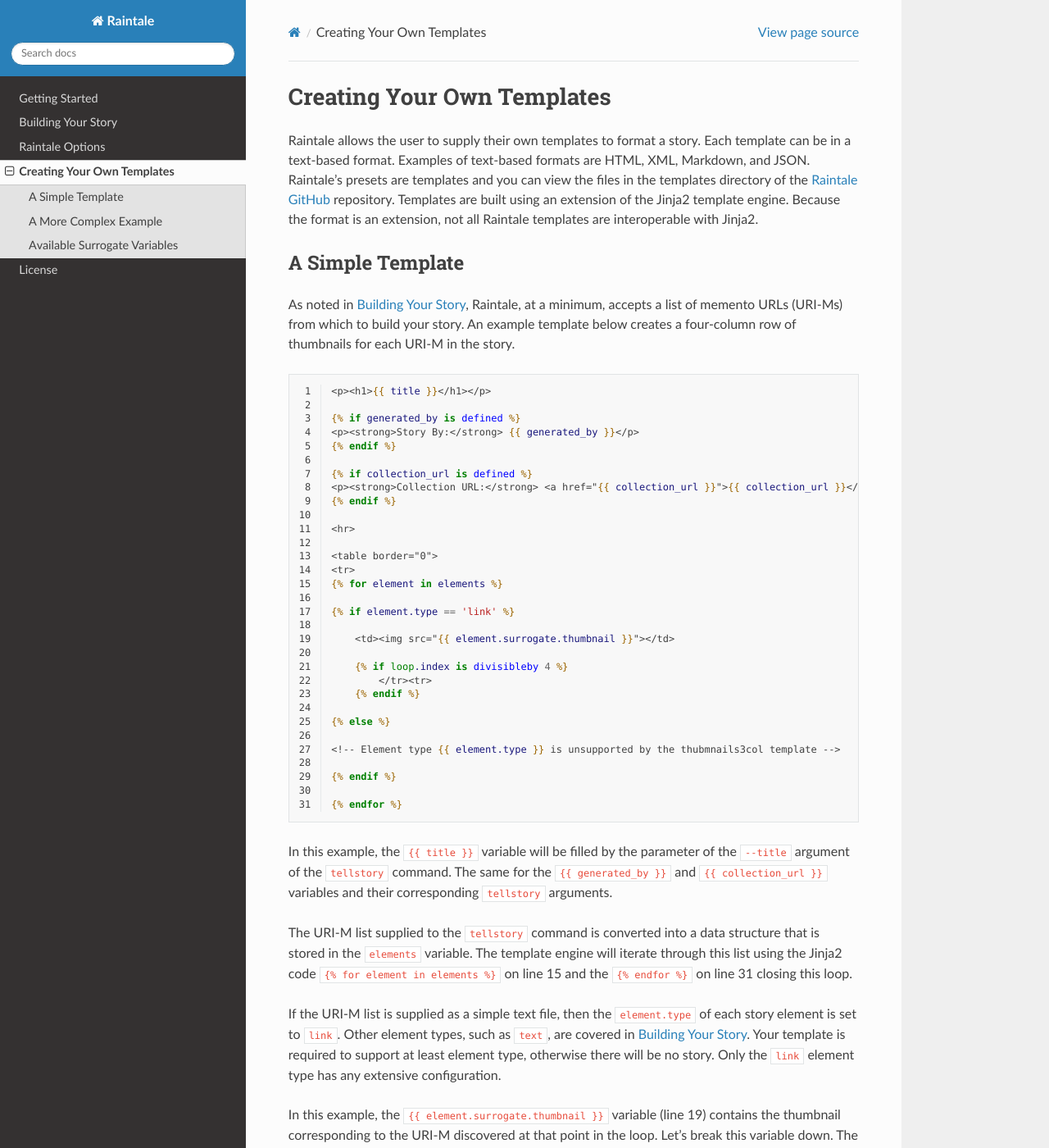
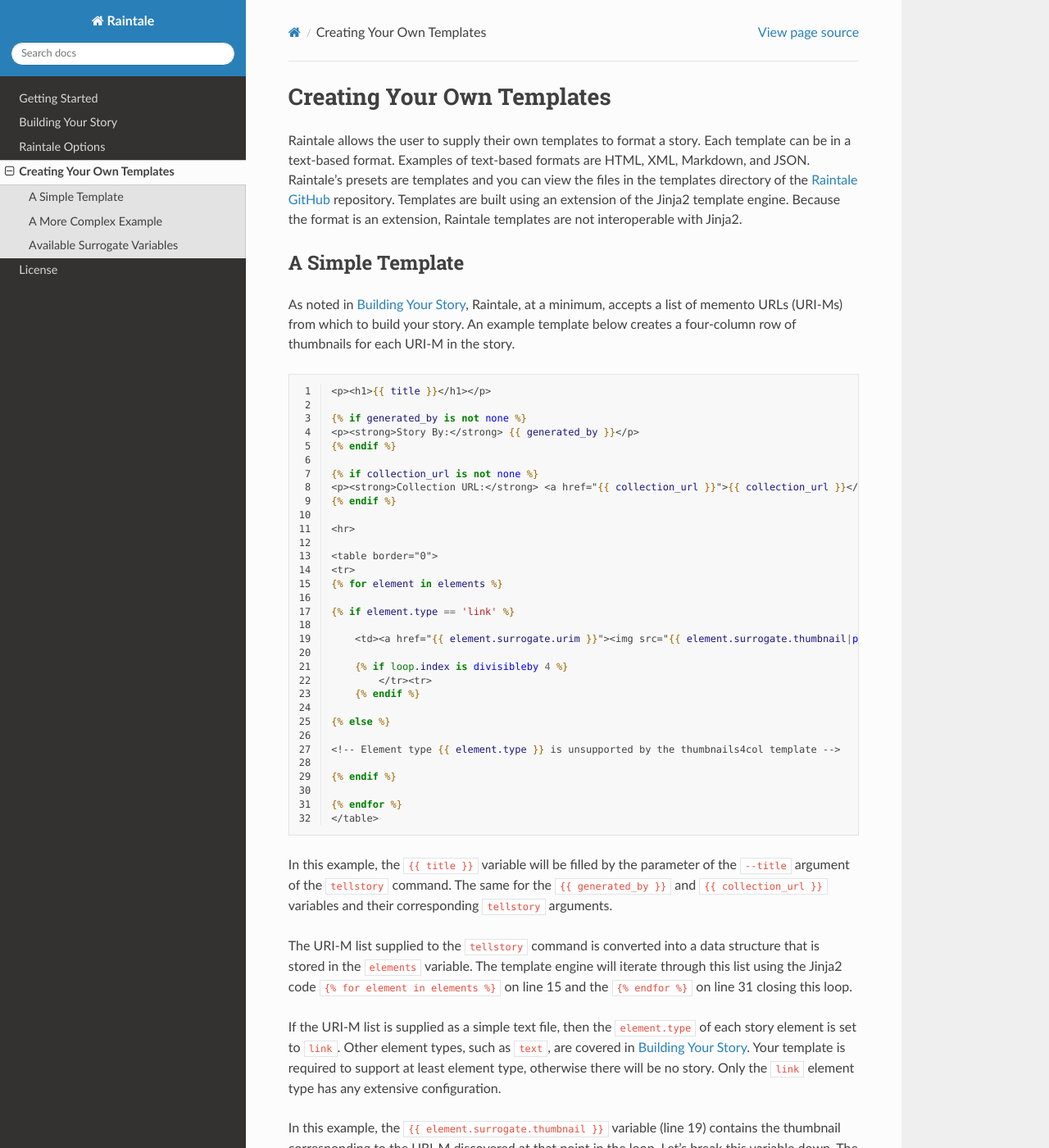
Before and after one commit to oduwsdl/raintale, a Sphinx documentation site: the page built from docs/source/templates.rst, in a window 1280 px wide and 1400 px high. Shown: the whole window at 82% size. Built offline with Sphinx 7.4.7 and the Read the Docs theme 2.0.0, drawn with Linux system fonts in a browser that asks for light colours; some of the changed text lies outside the part shown.

Commit message:
template corrections and documentation fixes

```diff
--- a/docs/source/index.rst
+++ b/docs/source/index.rst
@@ -10,7 +10,7 @@
 
 What story do you want to tell with web archives?
 
-Raintale is a utility for publishing social media stories from groups of archived web pages (**mementos**). Raintale uses `MementoEmbed <https://github.com/oduwsdl/MementoEmbed>`_ to extract memento information and then publishes a story with the given **storyteller**, to a static file or an online social media service. A Raintale user supplies a file containing a list of memento URLs, a story title, and a storyteller to use for publishing the story.
+Raintale is a utility for publishing social media stories from groups of archived web pages (**mementos**). Raintale uses `MementoEmbed <https://github.com/oduwsdl/MementoEmbed>`_ to extract memento information and then publishes a story using a given **storyteller** to a static file or an online social media service. A Raintale user supplies a file containing a list of memento URLs, a story title, and a storyteller to use for publishing the story.
 
 Raintale is quite configurable, providing different publishing options as storytellers and file formats. Users may also provide different presets to configure how these storytellers format their stories. Finally, Raintale accepts a template file as an argument, allowing users to format their own stories.
 
--- a/docs/source/templates.rst
+++ b/docs/source/templates.rst
@@ -1,7 +1,7 @@
 Creating Your Own Templates
 ===========================
 
-Raintale allows the user to supply their own templates to format a story. Each template can be in a text-based format. Examples of text-based formats are HTML, XML, Markdown, and JSON. Raintale's presets are templates and you can view the files in the templates directory of the `Raintale GitHub <https://github.com/oduwsdl/raintale/tree/master/raintale/templates>`_ repository. Templates are built using an extension of the Jinja2 template engine. Because the format is an extension, not all Raintale templates are interoperable with Jinja2.
+Raintale allows the user to supply their own templates to format a story. Each template can be in a text-based format. Examples of text-based formats are HTML, XML, Markdown, and JSON. Raintale's presets are templates and you can view the files in the templates directory of the `Raintale GitHub <https://github.com/oduwsdl/raintale/tree/master/raintale/templates>`_ repository. Templates are built using an extension of the Jinja2 template engine. Because the format is an extension, Raintale templates are not interoperable with Jinja2.
 
 A Simple Template
 -----------------
@@ -13,11 +13,11 @@
 
     <p><h1>{{ title }}</h1></p>
 
-    {% if generated_by is defined %}
+    {% if generated_by is not none %}
     <p><strong>Story By:</strong> {{ generated_by }}</p>
     {% endif %}
 
-    {% if collection_url is defined %}
+    {% if collection_url is not none %}
     <p><strong>Collection URL:</strong> <a href="{{ collection_url }}">{{ collection_url }}</a></p>
     {% endif %}
 
@@ -29,7 +29,7 @@
 
     {% if element.type == 'link' %}
 
-        <td><img src="{{ element.surrogate.thumbnail }}"></td>
+        <td><a href="{{ element.surrogate.urim }}"><img src="{{ element.surrogate.thumbnail|prefer remove_banner=yes }}"></a></td>
 
         {% if loop.index is divisibleby 4 %}
             </tr><tr>
@@ -37,11 +37,13 @@
 
     {% else %}
 
-    <!-- Element type {{ element.type }} is unsupported by the thubmnails3col template -->
+    <!-- Element type {{ element.type }} is unsupported by the thumbnails4col template -->
 
     {% endif %}
 
     {% endfor %}
+    </table>
+
 
 In this example, the ``{{ title }}`` variable will be filled by the parameter of the ``--title`` argument of the ``tellstory`` command. The same for the ``{{ generated_by }}`` and ``{{ collection_url }}`` variables and their corresponding ``tellstory`` arguments.
 
@@ -136,7 +138,7 @@
 
 .. note::
 
-    If a Raintale preference is used in a template, it is no longer a valid Jinja2 template and will only work with Raintale.
+    If a Raintale preference is used in a template, it is no longer a valid Jinja2 template and will only work with Raintale. Jinja2 filters do not yet work with Raintale.
 
 .. note::
 
```
Also changed, not shown: 4 other files.
